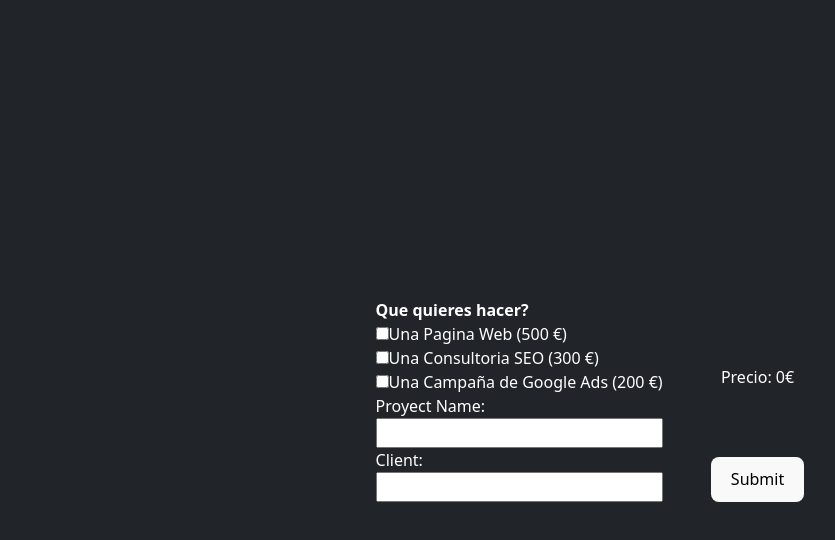
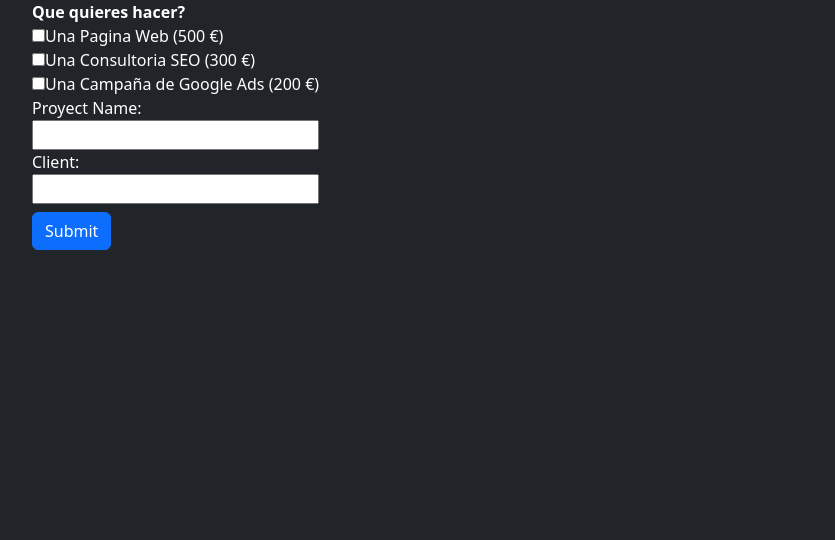
Before and after one commit to REALcuba/itacademyspring7, a React (Vite) app: page / in a window 1280 px wide. Both pictures are taken after a click on the button "Login". Shown: the top 540 px of the page, without its empty margins (50-885 px from the left). Built offline with nearby package versions, Linux system fonts and the light colour scheme.

Commit message:
project data div design ok

```diff
--- a/index.html
+++ b/index.html
@@ -8,7 +8,7 @@
     <!-- <link rel="stylesheet" href="https://cdn.jsdelivr.net/npm/bootstrap@5.3.0/dist/js/bootstrap.bundle.min.js -->
     <title>Vite + React + TS</title>
   </head>
-  <body class ='justify-content-center text-bg-dark'>
+  <body class =' container justify-content-center text-bg-dark'>
     <div id="root" ></div>
     <script type="module" src="/src/main.tsx"></script>
     <script src="https://cdn.jsdelivr.net/npm/bootstrap@5.3.0/dist/js/bootstrap.bundle.min.js" integrity="sha384-geWF76RCwLtnZ8qwWowPQNguL3RmwHVBC9FhGdlKrxdiJJigb/j/68SIy3Te4Bkz" crossorigin="anonymous"></script>
--- a/src/components/addPages/AddPages.tsx
+++ b/src/components/addPages/AddPages.tsx
@@ -25,7 +25,7 @@ const AddPages: React.FC<AddPagesProps> = ({
     handleSubstractPageBtn,
     handleAddLanguageBtn,
     handleSubstractLanguageBtn }) => {
-    const className = isChecked !== true ? "d-none" : "border border-2 p-4 rounded-2 "
+    const className = isChecked !== true ? "d-none" : "border border-2 d-grid gap-2 p-4 rounded-2"
 
     console.log(`valuepage:${valuePages}`);
 
@@ -33,15 +33,15 @@ const AddPages: React.FC<AddPagesProps> = ({
 
         <div className={className}>
 
-            <div className='d-flex justify-content-between'>
+            <div className='align-items-center d-flex gap-1 justify-content-between'>
                 <span>Número de páginas:</span>
-                <button type="button" className='btn btn-primary btn-sm' onClick={() => handleAddPageBtn(index)}>+</button>
+                <button type="button" className='btn btn-primary btn-sm align-items-center' onClick={() => handleAddPageBtn(index)}>+</button>
                 <input type="text" className='w-25' value={valuePages} onChange={(e) => handleInputPagesChange(e, index)} />
                 <button type="button" className='btn btn-primary btn-sm' onClick={() => handleSubstractPageBtn(index)}>-</button>
                 <InfoPagesBtn pages={valuePages} />
             </div>
 
-            <div className='d-flex justify-content-between'>
+            <div className='align-items-center d-flex gap-1 justify-content-between'>
                 <span>Número de idiomas:</span>
                 <button type="button" className='btn btn-primary btn-sm' onClick={() => handleAddLanguageBtn(index)}>+</button>
                 <input type="text" value={valueLanguages} className='w-25' onChange={(e) => handleInputLanguagesChange(e, index)} />
--- a/src/components/createProject/CreateProject.tsx
+++ b/src/components/createProject/CreateProject.tsx
@@ -1,30 +1,37 @@
 import { type Project } from '../types/Types';
+import "./styles.css"
 
 type CreateProjectProps = {
-    project?: Project;
+    projectArr: Project[];
 }
 
-const CreateProject: React.FC<CreateProjectProps> = ({ project }) => {
+const CreateProject: React.FC<CreateProjectProps> = ({ projectArr }) => {
 
-    console.log(project)
+    console.log(projectArr);
 
     return (
-        <>
-            <aside>
-                {project && <div className='container border border-2' key={project.id}>
-                    <div >
-                        <div className='d-flex justify-content-between flex-column'>
-                            <span>Client Name : {project.clientName}</span>
-                            <span>Project Name : {project.projectName}</span>
-                            <span>Service Name : {project.service}</span>
-                            <span>Total de página(s) : {project.totalPages}</span>
-                            <span>Total de idiomas : {project.totalLanguages}</span>
-                        </div>
 
-                    </div>
-                </div>}
-            </aside>
-        </>
+        <div className=' mt-2 flex-column project_data_div'>
+            {projectArr.map(data => {
+
+
+                return <div className='container align-items-center border-bottom row' key={data.id}>
+                    {/* <div > */}
+                    {/* <div className='d-flex justify-content-between fst-italic flex-column m-2 '> */}
+                    <div className='col-4'>Client:<span> {data.clientName}</span></div>
+                    <div className='col-6'>Project:<span> {data.projectName}</span></div>
+                    <div className='col-12'>Service:<span> {projectArr && data.service.join(', ')}</span></div>
+                    <div className='col-4'>Página(s):<span> {data.totalPages}</span></div>
+                    <div className='col-4'>Idiomas:<span> {data.totalLanguages}</span></div>
+                    <div className='col-4'>Precio:<span> {data.totalPrice}</span></div>
+                    {/* </div> */}
+
+                    {/* </div> */}
+                </div>
+            })}
+
+        </div>
+
     )
 }
 
--- /dev/null
+++ b/src/components/createProject/styles.css
@@ -0,0 +1,3 @@
+.roject_data_div{
+    height: 300px;
+}
--- a/src/components/types/Types.d.ts
+++ b/src/components/types/Types.d.ts
@@ -2,7 +2,7 @@ export type Project = {
     id?: `${string}-${string}-${string}-${string}-${string}`
     projectName: string,
     clientName: string,
-    service: string,
+    service: (string |null)[],
     totalPages: number,
     totalLanguages: number,
     totalPrice: number,
--- a/src/index.css
+++ b/src/index.css
@@ -1,4 +1,4 @@
-:root {
+/* :root {
   font-family: Inter, system-ui, Avenir, Helvetica, Arial, sans-serif;
   line-height: 1.5;
   font-weight: 400;
@@ -66,4 +66,25 @@ button:focus-visible {
   button {
     background-color: #f9f9f9;
   }
+} */
+.project_data_div{
+  height: 307px;
 }
+button {
+  border-radius: 8px;
+  border: 1px solid transparent;
+  padding: 0.6em 1.2em;
+  font-size: 1em;
+  font-weight: 500;
+  font-family: inherit;
+  background-color: #57cfea;
+  cursor: pointer;
+  transition: border-color 0.25s;
+}
+button:hover {
+  border-color: #646cff;
+}
+button:focus,
+button:focus-visible {
+  outline: 4px auto -webkit-focus-ring-color;
+}
--- a/src/pages/MainBoard/MainBoard.tsx
+++ b/src/pages/MainBoard/MainBoard.tsx
@@ -5,9 +5,6 @@ import { useLocalStorage } from '../../components/customHooks/UseLocalStorage'
 import DataInputs from "../../components/dataInputs/DataInputs";
 import CreateProject from "../../components/createProject/CreateProject";
 import { type Project } from "../../components/types/Types";
-// import { ProjectData } from "../../assets/ProjectData";
-// import CreateProject from "../../components/budgetList/CreateProject";
-// import { Services } from "../../assets/Services";
 
 type MainBoardProps = {
     services: {
@@ -31,7 +28,7 @@ export const MainBoard: React.FC<MainBoardProps> = ({ services }) => {
     const [getClient, setClient] = useState("")
     const [projectArr, setProjectArr] = useState<Project[]>([])
     const [project, setProject] = useState<Project>()
-    // const [serviceName, setServiceName] = useState('')
+    // const [serviceNameArr, setServiceNameArr] = useState<(string | null)[]>([])
 
     const updatedPagesArr = [...pagesArr]
     const updatedLanguagesArr = [...languagesArr];
@@ -47,9 +44,25 @@ export const MainBoard: React.FC<MainBoardProps> = ({ services }) => {
                 }
             }
             setTotal(totalPrice);
+            // if (isCheckArr[index]) {
+            //     const getServiceNameArr = [...serviceName]
+            //     setServiceName(services[index].project)
+            //     getServiceNameArr.push(serviceName)
+            //     setServiceNameArr(getServiceNameArr)
+
+            // }
+
         }
     }
+    // const getServiceName = () => {
+    //     for (const index in services) {
+    //         if (isCheckArr[index]) {
+    //             setServiceName(services[index].project)
 
+    //         }
+    //     }
+    // }
+    // getServiceName()
     const handleAddPageBtn = (position: number): void => {
         console.log('suma');
         console.log(pages);
@@ -72,7 +85,6 @@ export const MainBoard: React.FC<MainBoardProps> = ({ services }) => {
     const handleSubstractPageBtn = (position: number): void => {
         console.log('resta');
         if (updatedPagesArr[position] > 1) {
-            console.log('suma');
             console.log(pages);
             updatedPagesArr[position] = updatedPagesArr[position] - 1;
             // setPagesArr(updatedPagesArr);
@@ -85,12 +97,12 @@ export const MainBoard: React.FC<MainBoardProps> = ({ services }) => {
     const handleSubstractLanguageBtn = (position: number): void => {
         console.log('resta');
         if (updatedLanguagesArr[position] > 1) {
-            console.log('suma');
             // setLanguages(languages - 1);
             console.log(languages);
             updatedLanguagesArr[position] = updatedLanguagesArr[position] - 1;
-            setLanguagesArr(updatedLanguagesArr);
+            setLanguagesArr([...updatedLanguagesArr]);
             setIsLocaleLanguagesArr(updatedLanguagesArr);
+            setLanguages(updatedLanguagesArr[position])
         }
     }
     const handleInputPagesChange = (e: ChangeEvent<HTMLInputElement>, position: number): void => {
@@ -147,8 +159,23 @@ export const MainBoard: React.FC<MainBoardProps> = ({ services }) => {
     const handlerGetClient = (e: React.ChangeEvent<HTMLInputElement>) => setClient(e.target.value)
 
 
+
+    // const newServiceArr: string[] = []
+    const getServiceNameArr: (string | null)[] = services.map((service, index) => {
+        // const newServiceArr = (service, index) => {
+        if (isCheckArr[index]) {
+            // newServiceArr.push(service.project)
+            return service.project;
+        }
+        // }
+        return null; // O cualquier valor que desees para los elementos que no están marcados como checked
+    }).filter(Boolean)
+    console.log(getServiceNameArr);
+    // setServiceNameArr(newServiceArr);
     const handlerGetProjectData = () => {
-
+        // setServiceNameArr(prevServiceName => [...prevServiceName, service.project])
+        // setServiceNameArr(newServiceArr);
+        // { isChecked && setServiceName(services[index].project) }
         const updatedProject: Project = {
             id: crypto.randomUUID(),
             projectName: getProjectName,
@@ -156,19 +183,14 @@ export const MainBoard: React.FC<MainBoardProps> = ({ services }) => {
             totalPages: pages,
             totalLanguages: languages,
             totalPrice: total,
-            service: "serviceName"
+            service: getServiceNameArr
         }
-        const cloneProjectArr = [...projectArr]
-        cloneProjectArr.push(updatedProject)
 
-        // setProjectArr((prevCloneProjectArr) => [...prevCloneProjectArr, cloneProjectArr])
-
-        // const updatedProjectArr = projectArr.map((project) =>
-        // project.id === updatedProject.id ? updatedProject : project
-        // );
         console.log(updatedProject);
 
         setProject(updatedProject);
+        // setProjectArr(projectArr);
+        setProjectArr(prevProjectArr => [...prevProjectArr, updatedProject]);
 
     }
     //
@@ -253,19 +275,17 @@ export const MainBoard: React.FC<MainBoardProps> = ({ services }) => {
         setPagesArr(isLocalePageArr);
         setLanguagesArr(isLocaleLanguagesArr);
         setProjectArr(projectArr);
-        setProject(project);
 
 
     }, [pagesArr, languagesArr, isCheckArr, services, isLocalePageArr, isLocaleLanguagesArr, projectArr, pages, languages, project])
 
     return (
-        <section className="d-flex gap-md-5 ">
+        <section className="d-flex gap-md-5 align-items-center">
             <form >
                 <label >
                     <strong>Que quieres hacer?</strong>
 
                     {services.map(({ project, price }, index) => {
-                        // setServiceName(project)
                         return <div key={index}>
                             <div>
                                 {<Input
@@ -275,7 +295,7 @@ export const MainBoard: React.FC<MainBoardProps> = ({ services }) => {
                                 />}
                                 {project} ({price} €)
                             </div>
-                            {isCheckArr[index] && <div className="d-flex justify-content-between">
+                            {isCheckArr[index] && <div className="d-flex align-items-center justify-content-between">
                                 <AddPages
                                     isChecked={isChecked}
                                     valuePages={pagesArr[index]}
@@ -294,13 +314,13 @@ export const MainBoard: React.FC<MainBoardProps> = ({ services }) => {
                     )}
 
                     <DataInputs handlerGetProjectName={handlerGetProjectName} handlerGetClient={handlerGetClient} getProjectName={getProjectName} getClient={getClient} />
+                    <button type="button" className="btn mt-2 btn-primary" onClick={handlerGetProjectData}>Submit</button>
                 </label>
             </form>
-            <div className="d-flex justify-content-between align-items-center flex-column">
-                <CreateProject project={project} />
-                <div>Precio: {total}€</div>
-                <button onClick={handlerGetProjectData}>Submit</button>
-            </div>
+            {isChecked && <aside className="align-items-center border d-flex flex-column  overflow-y-scroll justify-content-between project_data_div">
+                <CreateProject projectArr={projectArr} />
+                {/* <div>Precio: {total}€</div> */}
+            </aside>}
         </section>
     )
 }
```
